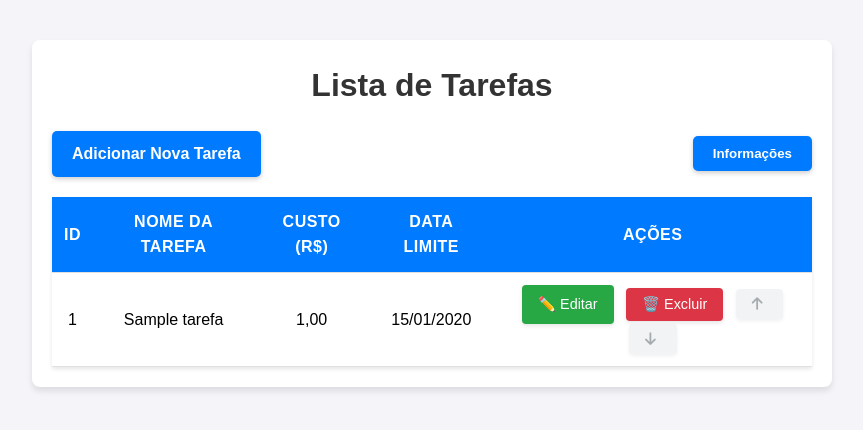
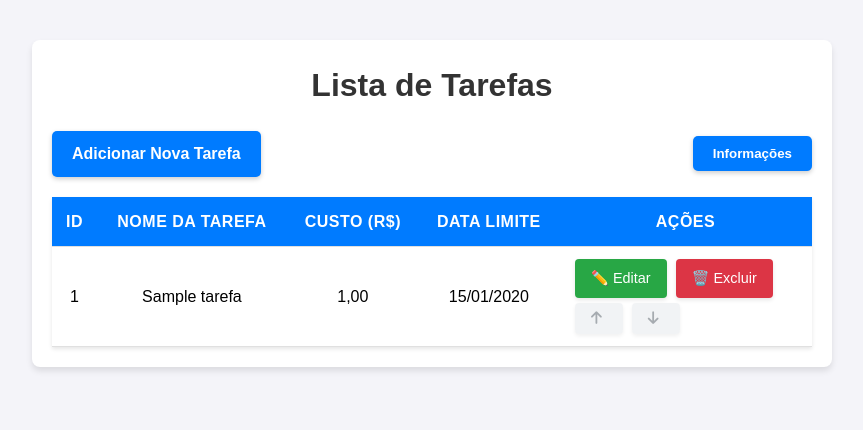
Before and after one commit to filipe4ndrade/lista-tarefas, a Flask app: page / in a window 1280 px wide. Shown: the top 430 px of the page, without its empty margins (208-1071 px from the left). Run offline with Flask 3, Linux system fonts and the light colour scheme; tables that the repository leaves empty hold one stand-in row (values such as "Sample post"); some libraries are stand-ins or nearby versions.

Commit message:
ajustes no banco

```diff
--- a/app.py
+++ b/app.py
@@ -3,7 +3,7 @@ from models import db, Tarefa
 from datetime import datetime
 
 app = Flask(__name__)
-app.config['SQLALCHEMY_DATABASE_URI'] =  'sqlite:////temp/tarefas.db'
+app.config['SQLALCHEMY_DATABASE_URI'] =  'sqlite:////tmp/tarefas.db'
 app.config['SECRET_KEY'] = 'sua_chave_secreta_aqui'
 db.init_app(app)
 
--- a/static/styles.css
+++ b/static/styles.css
@@ -222,3 +222,22 @@ th {
         margin-bottom: 10px;
     }
 }
+
+.action-container {
+    display: flex;
+    flex-direction: column;
+    align-items: flex-start;
+}
+
+.primary-actions {
+    display: flex;
+    margin-bottom: 5px;
+}
+
+.move-actions {
+    display: flex;
+}
+
+.action-btn {
+    margin-right: 5px;
+}
--- a/templates/index.html
+++ b/templates/index.html
@@ -35,9 +35,12 @@
                     <td>{{ '{:,.2f}'.format(tarefa.custo).replace(',', 'X').replace('.', ',').replace('X', '.') }}</td>
                     <td>{{ tarefa.data_limite.strftime('%d/%m/%Y') }}</td>
                     <td>
+                        <div class="action-container">
+                            <div class="primary-actions">
                                 <a href="{{ url_for('edit_task', id=tarefa.id) }}" class="action-btn edit-btn">✏️ Editar</a>
                                 <button onclick="confirmDelete('{{ tarefa.id }}')" class="action-btn delete-btn">🗑️ Excluir</button>
-
+                            </div>
+                            <div class="move-actions">
                                 <form action="{{ url_for('move_task', id=tarefa.id, direction='up') }}" method="post" style="display:inline;">
                                     <button type="submit" class="action-btn move-btn" {% if loop.first %} disabled {% endif %}>
                                         <i class="fas fa-arrow-up"></i>
@@ -48,6 +51,8 @@
                                         <i class="fas fa-arrow-down"></i>
                                     </button>
                                 </form>
+                            </div>
+                        </div>
                     </td>
                 </tr>
                 {% endfor %}
```
Also changed, not shown: instance/tarefas.db. Lines whose indentation alone changed are shown as unchanged.
